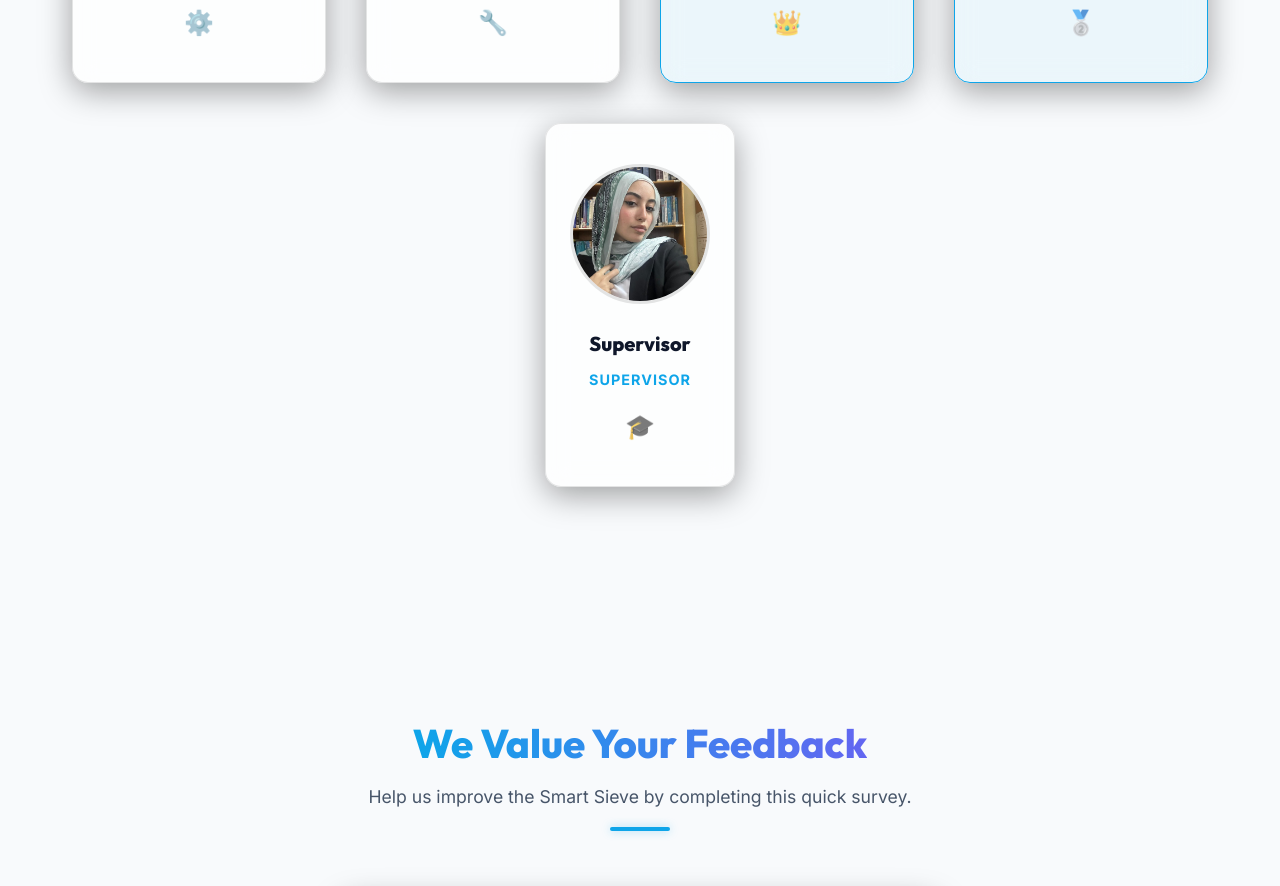
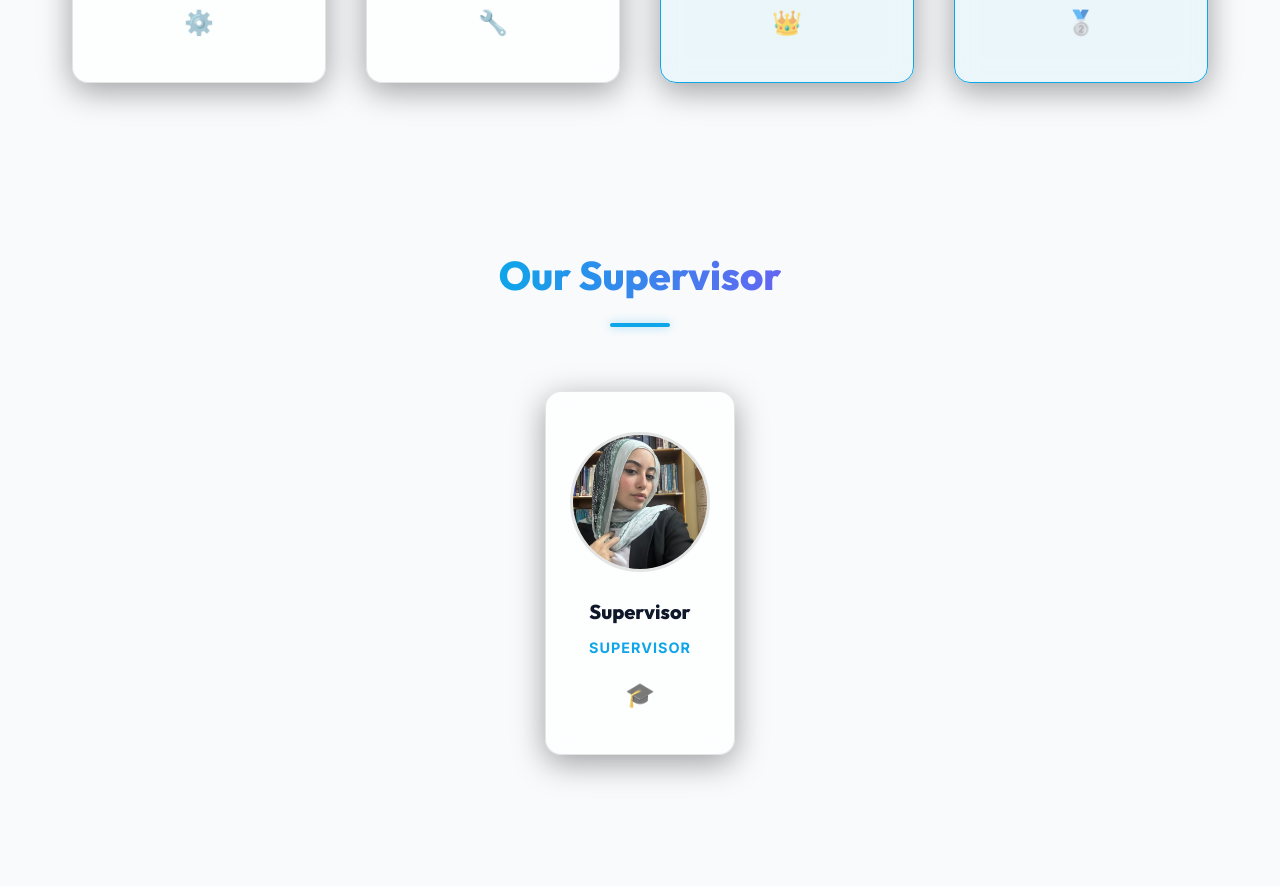
Before and after one commit to bgh5xxtk6w-beep/portfolio, a plain HTML site: page index.html in a window 1280 px wide. Shown: the part 5680-6566 px from the top of the page. Drawn offline with nearby package versions, Linux system fonts and the light colour scheme; no server answers.

Commit message:
Move Supervisor to a separate section at the bottom

```diff
--- a/index.html
+++ b/index.html
@@ -256,9 +256,17 @@
                 <p class="team-role">Co-leader</p>
                 <div class="team-social"><span class="icon">🥈</span></div>
             </div>
+        </div>
+    </section>
 
-            <!-- Supervisor at the bottom -->
-            <div class="team-card glass-panel">
+    <!-- Supervisor Section -->
+    <section id="supervisor" class="supervisor-section">
+        <div class="container section-header">
+            <h2>Our Supervisor</h2>
+            <div class="underline"></div>
+        </div>
+        <div class="container team-grid">
+            <div class="team-card glass-panel supervisor-card">
                 <div class="team-img">
                     <img src="assets/11/member1.jpg" alt="Supervisor">
                 </div>
--- a/style.css
+++ b/style.css
@@ -688,9 +688,12 @@ section {
     padding: 2.5rem 1.5rem;
     transition: all 0.4s cubic-bezier(0.175, 0.885, 0.32, 1.275);
 }
-/* Highlight Supervisor at the bottom */
-.team-card:has(img[src*="member1"]) {
-    grid-column: 1 / -1;
+/* Supervisor Dedicated Section */
+.supervisor-section {
+    background: var(--bg-main);
+    padding: 2rem 0 8rem 0; /* Less top padding since it follows team */
+}
+.supervisor-card {
     max-width: 400px;
     margin: 0 auto;
 }
```
